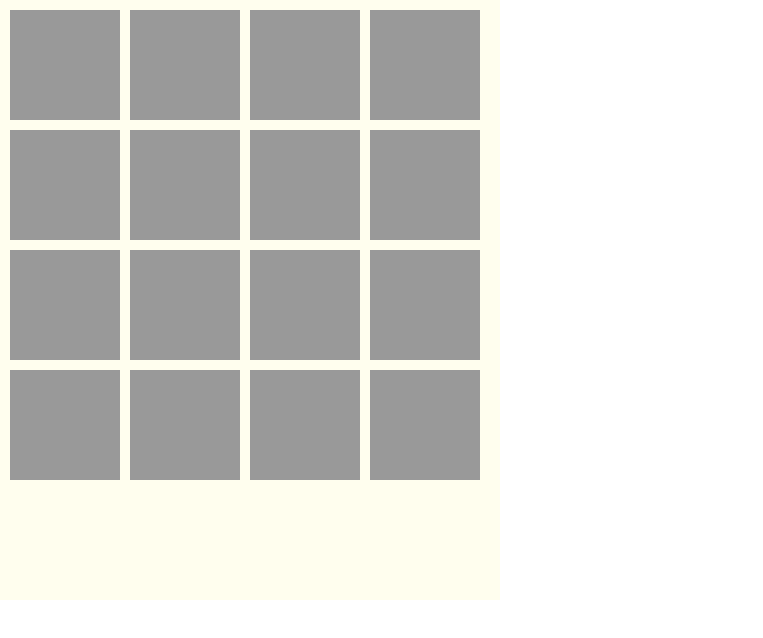
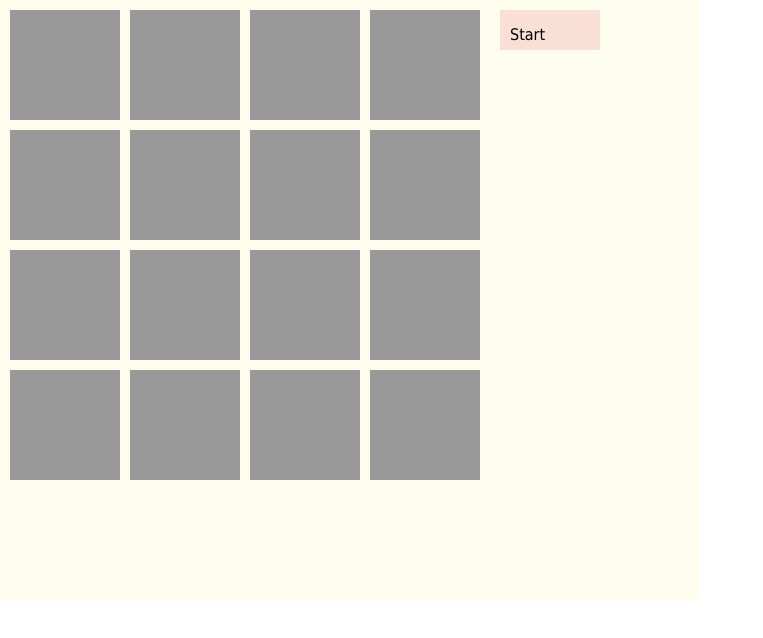
Before and after one commit to bajal/MemoryGame, a plain HTML site: page index.htm in a window 1280 px wide. Shown: the whole page, without its empty margins (0-763 px from the left). Drawn offline with Linux system fonts and the light colour scheme.

Commit message:
Add start button

```diff
--- a/app.js
+++ b/app.js
@@ -7,10 +7,16 @@ var matchedTileColor = 'rgb(2, 204, 204)'
 var fontColor = 'black';
 var tileSize = 110;
 var tileLocations = [];
-var openTiles = [];
-var tileValues = [1,2,1,2,3,4,3,4,5,6,5,6,7,8,7,8];
+var openTiles = []; //Will contain currently open two tiles
+var tileValues = [1,2,1,2,3,4,3,4,5,6,5,6,7,8,7,8]; //XXX Randomize this
+var numberOfTilesMatched=0;
 
-c.font = "28pt Tahoma";
+var starTime;
+var endTime;
+
+
+
+
 
 function tilexy(x,y,clicked,matched){
   this.x = x;
@@ -21,8 +27,7 @@ function tilexy(x,y,clicked,matched){
 
 window.addEventListener('mousedown',
 function(event){
-  //console.log(event);
-  //flipTile(event.x, event.y);
+  isButtonClicked(event.x, event.y);
   isTileClicked(event.x, event.y)
 });
 
@@ -41,10 +46,6 @@ function flipTile(tileNumber) {
   // Don't flip already matched tiles
   if(tileLocations[tileNumber].matched == true) {
     return;
-  }
-  if(isGameOver()){
-    c.fillStyle = 'green';
-    c.fillText(" You won!", 100, 550);
   }
 
   if(tileLocations[tileNumber].clicked == true) {
@@ -65,9 +66,13 @@ function isTileClicked(px, py){
       if( (px > tileLocations[i].x  && px < tileLocations[i].x + tileSize) && (py>tileLocations[i].y && py < tileLocations[i].y + tileSize) ){
           //console.log("Tile "+i+" Clicked!")
           tileLocations[i].clicked = !tileLocations[i].clicked; //Toggle the clicked state
+          if(openTiles.indexOf(i) > -1){
+            return; // Check if tile was already open - if so, don't flip it.
+          }
           openTiles.push(i);
           flipTile(i);
           if(tileValues[openTiles[0]] == tileValues[openTiles[1]]){
+            numberOfTilesMatched++;
             markMatchedTiles(openTiles);
           }
 
@@ -78,12 +83,15 @@ function isTileClicked(px, py){
             flipTile(openTiles[1]);
             openTiles = [i]; //Set the openTiles to the "third" tile clicked
           }
+          if(numberOfTilesMatched==15){
+            c.fillStyle = 'green';
+            c.fillText(" You won!", 100, 550);
+          }
       }
     }
 }
 
 function markMatchedTiles(openTiles) {
-
   for(var i=0; i< 2 ; i++){
     tileNumber = openTiles[i];
     c.fillStyle = matchedTileColor;
@@ -91,19 +99,22 @@ function markMatchedTiles(openTiles) {
     c.fillRect(tileLocations[tileNumber].x,tileLocations[tileNumber].y,tileSize,tileSize);
     c.fillStyle = fontColor;
     c.fillText(  tileValues[tileNumber], tileLocations[tileNumber].x + tileSize/2-10, tileLocations[tileNumber].y  + tileSize/2+10);
+
   }
 }
 
-function isGameOver() {
-  for(var i=0; i< tileLocations.length ; i++){
-    console.log(tileLocations[i].matched)
-    if(tileLocations[i].matched !== 'undefined'  && !tileLocations[i].matched){
-      console.log('GO' + tileLocations[i].matched)
-      return false;
-    }
-  }
-  console.log(tileLocations)
-  return true;
+function drawButton(){
+  c.fillStyle = 'rgba(237, 153, 153, 0.3)';
+  c.fillRect(500, 10, 100,40);
+  c.fillStyle = fontColor;
+  c.font = "12pt Tahoma";
+  c.fillText ("Start", 510, 40);
+  c.font = "28pt Tahoma";
+}
+
+function isButtonClicked(px, py){
+
 }
 
 initBoard();
+drawButton();
--- a/index.htm
+++ b/index.htm
@@ -12,7 +12,8 @@
     </style>
   </head>
   <body>
-    <canvas id="game" width="500" height=600"> Unsupported </canvas>
+
+    <canvas id="game" width="700" height=600"> Unsupported </canvas>
     <script src="app.js"></script>
   </body>
 </html>
```
